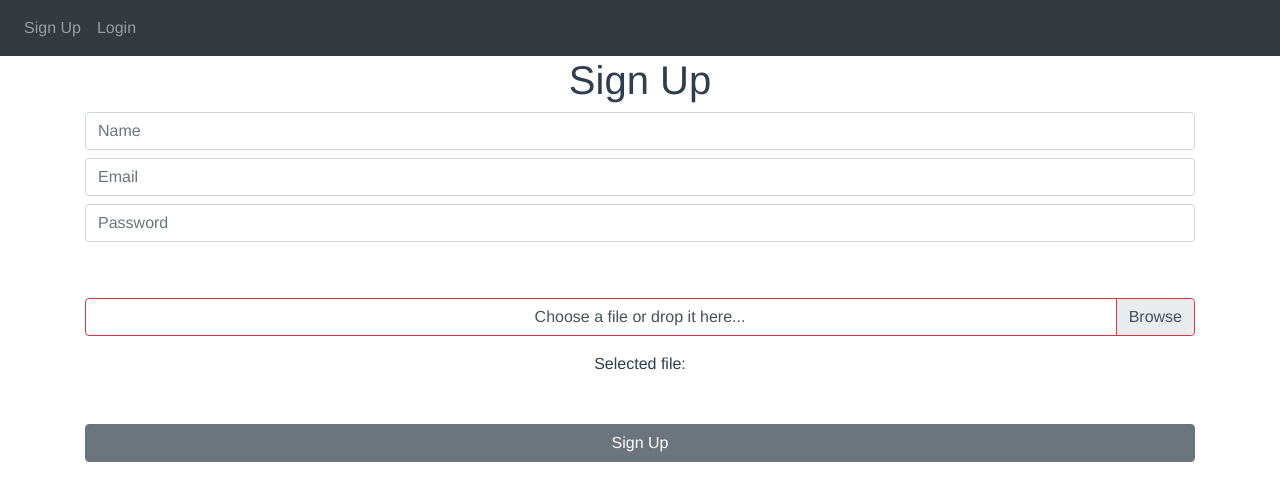
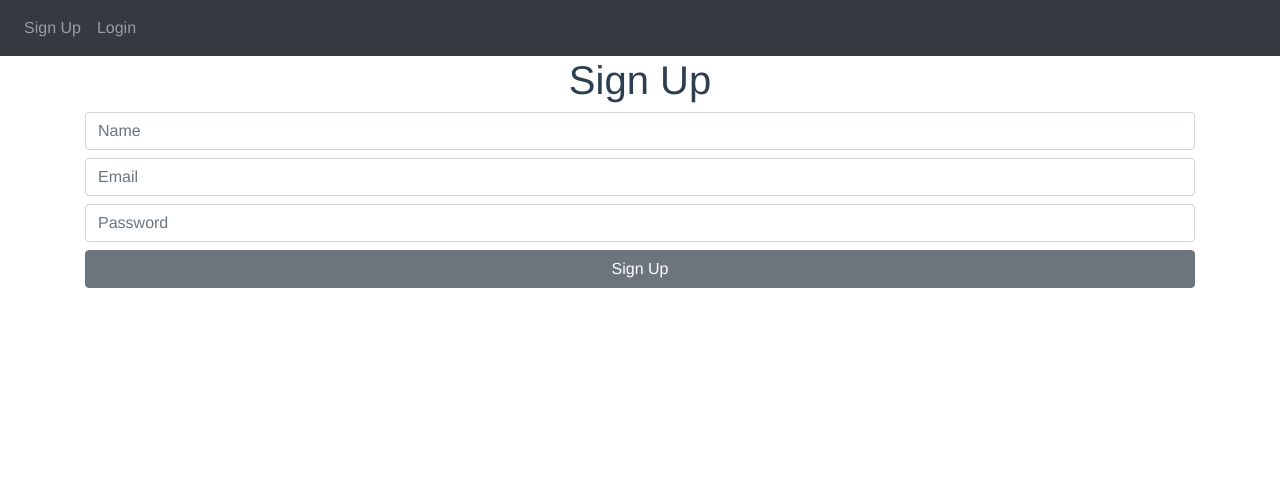
Before and after one commit to EdnGG/mevn-bluuweb-udemy, a Vue app: page /signup in a window 1280 px wide. Shown: the top 500 px of the page. Built offline with nearby package versions, Linux system fonts and the light colour scheme.

Commit message:
new commit

```diff
--- a/src/views/SignUp.vue
+++ b/src/views/SignUp.vue
@@ -20,7 +20,8 @@
         class="form-control my-2"
         v-model="usuario.pass"
       />
-      <div class="py-5">
+
+      <!-- <div class="py-5">
       <b-form-file
       v-model="usuario.image"
       :state="Boolean(usuario.image)"
@@ -28,7 +29,8 @@
       drop-placeholder="Drop file here..."
     ></b-form-file>
     <div class="mt-3">Selected file: {{ usuario.image ? usuario.image.name : '' }}</div>
-      </div>
+      </div> -->
+
       <b-button class="btn-block" type="submit">Sign Up</b-button>
     </form>
     <!-- <div v-if="mensaje != ''">
```
